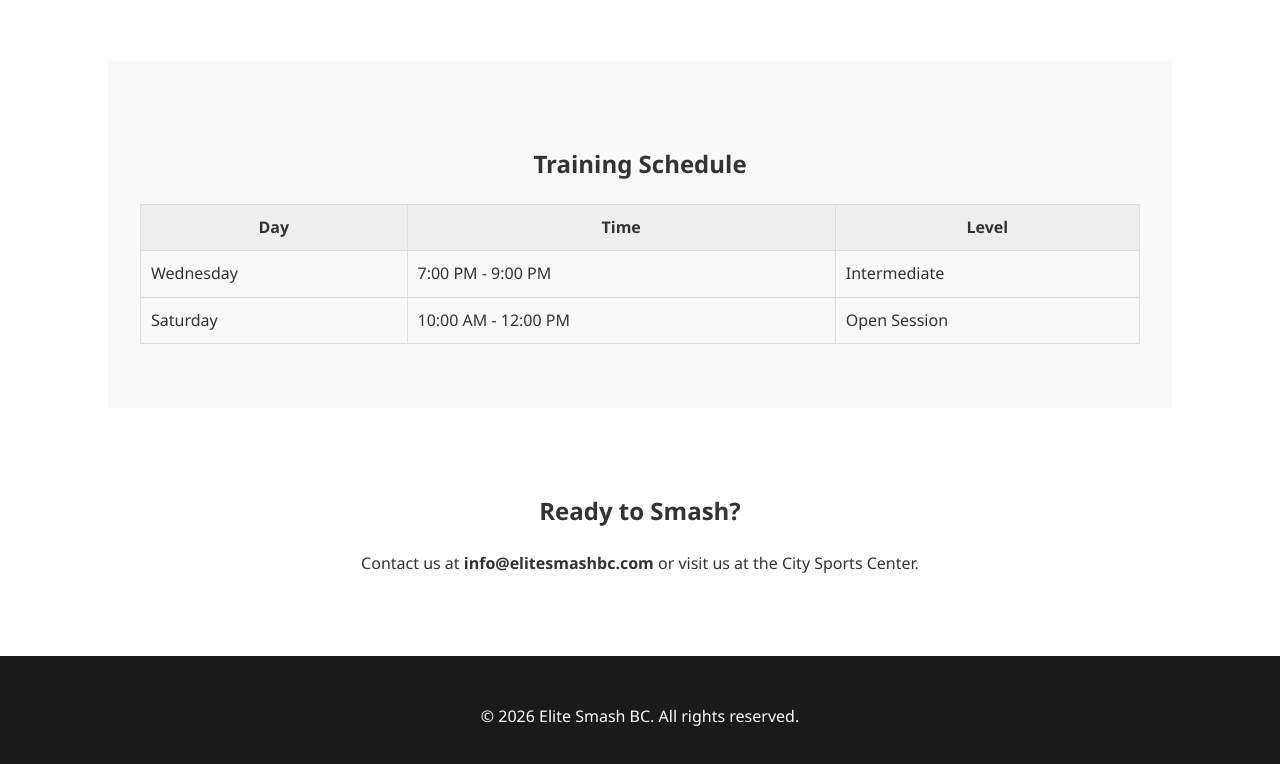
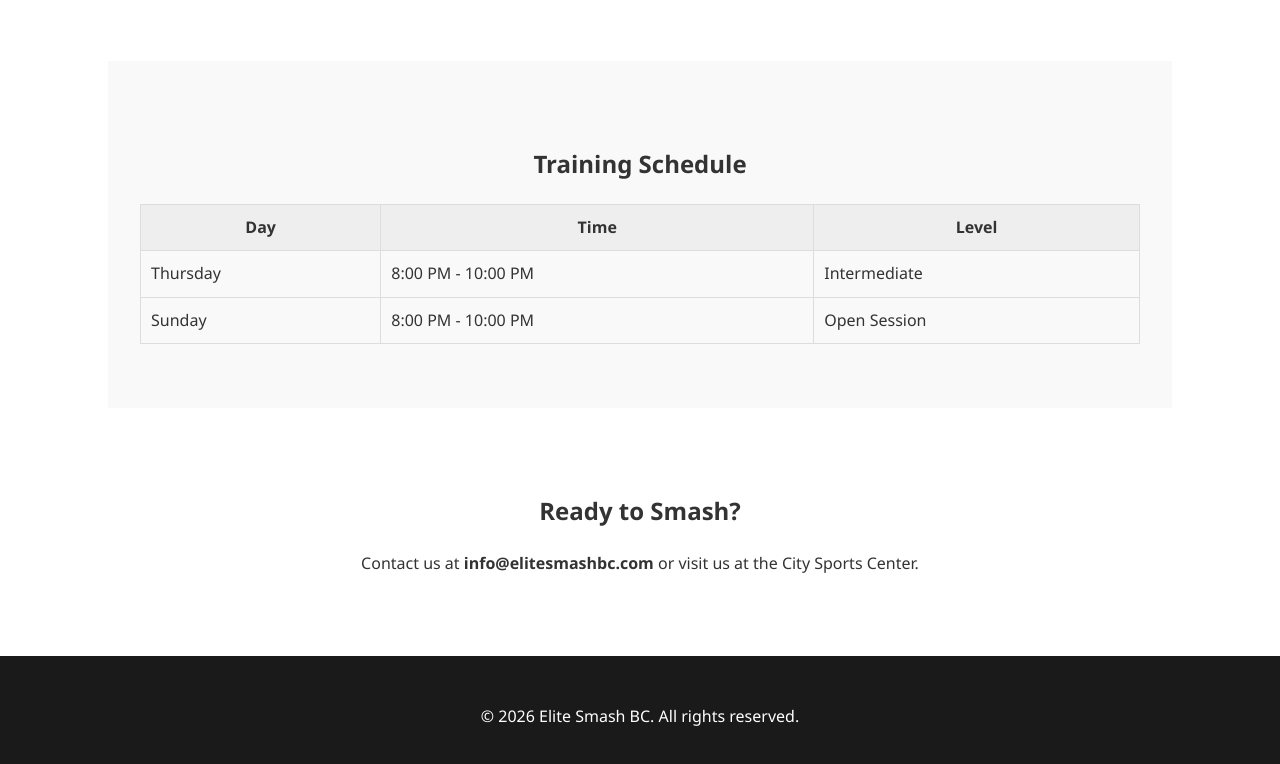
Before and after one commit to WHTang0607/elite-smash-bc, a plain HTML site: page index.html in a window 1280 px wide. Shown: the part 1173-1937 px from the top of the page. Drawn offline with Linux system fonts and the light colour scheme.

Commit message:
Update index.html

```diff
--- a/index.html
+++ b/index.html
@@ -76,13 +76,13 @@
                 <th style="padding:10px; border:1px solid #ddd;">Level</th>
             </tr>
             <tr>
-                <td style="padding:10px; border:1px solid #ddd;">Wednesday</td>
-                <td style="padding:10px; border:1px solid #ddd;">7:00 PM - 9:00 PM</td>
+                <td style="padding:10px; border:1px solid #ddd;">Thursday</td>
+                <td style="padding:10px; border:1px solid #ddd;">8:00 PM - 10:00 PM</td>
                 <td style="padding:10px; border:1px solid #ddd;">Intermediate</td>
             </tr>
             <tr>
-                <td style="padding:10px; border:1px solid #ddd;">Saturday</td>
-                <td style="padding:10px; border:1px solid #ddd;">10:00 AM - 12:00 PM</td>
+                <td style="padding:10px; border:1px solid #ddd;">Sunday</td>
+                <td style="padding:10px; border:1px solid #ddd;">8:00 PM - 10:00 PM</td>
                 <td style="padding:10px; border:1px solid #ddd;">Open Session</td>
             </tr>
         </table>
@@ -98,4 +98,5 @@
     </footer>
 
 </body>
+
 </html>
```
